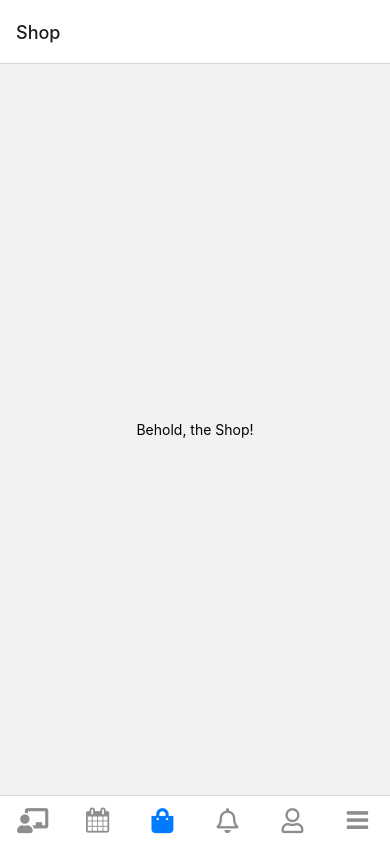
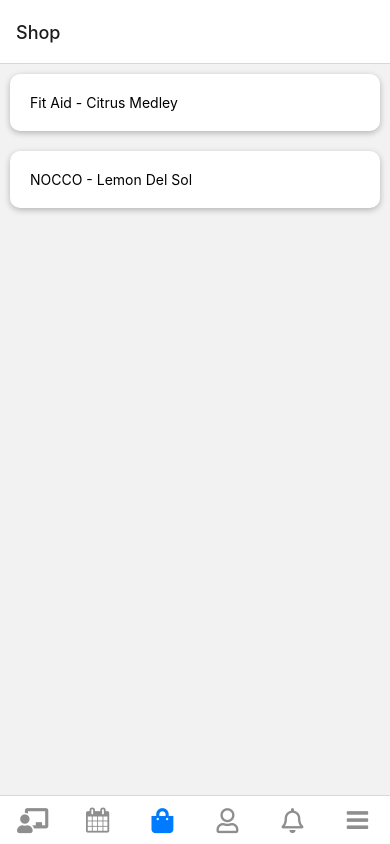
Before and after one commit to bhvalent/storm-center, a React Native app: screen /Shop in a window 390 px wide. Built offline with nearby package versions, Linux system fonts and the light colour scheme.

Commit message:
Added Pressable card and dummy data to ProductsOverview

```diff
--- a/App.js
+++ b/App.js
@@ -1,7 +1,7 @@
 import { StatusBar } from 'expo-status-bar';
 import { NavigationContainer } from '@react-navigation/native';
 
-import TabNavigator from './Navigation/TabNavigator';
+import TabNavigator from './navigation/TabNavigator';
 
 export default function App() {
   return (
--- a/Navigation/TabNavigator.js
+++ b/Navigation/TabNavigator.js
@@ -3,12 +3,12 @@
 import FontAwesomeIcon from '@expo/vector-icons/FontAwesome';
 import { createBottomTabNavigator } from '@react-navigation/bottom-tabs';
 
-import Whiteboard from '../Screens/Whiteboard';
-import Calendar from '../Screens/Calendar';
-import Shop from '../Screens/Shop';
-import Notifications from '../Screens/Notifications';
-import Profile from '../Screens/Profile';
-import Menu from '../Screens/Menu';
+import Whiteboard from '../screens/Whiteboard';
+import Calendar from '../screens/Calendar';
+import ProductsOverview from '../screens/shop/ProductsOverview';
+import Notifications from '../screens/Notifications';
+import Profile from '../screens/Profile';
+import Menu from '../screens/Menu';
 
 export default function TabNavigator({ style, ...rest }) {
   const Tab = createBottomTabNavigator();
@@ -37,11 +37,21 @@
       />
       <Tab.Screen
         name="Shop"
-        component={Shop}
+        component={ProductsOverview}
         options={{
           tabBarShowLabel: false,
           tabBarIcon: ({ color, size }) => (
             <FontAwesome5Icon name="shopping-bag" color={color} size={size} />
+          )
+        }}
+      />
+      <Tab.Screen
+        name="Profile"
+        component={Profile}
+        options={{
+          tabBarShowLabel: false,
+          tabBarIcon: ({ color, size }) => (
+            <FontAwesome5Icon name="user" color={color} size={size} />
           )
         }}
       />
@@ -52,16 +62,6 @@
           tabBarShowLabel: false,
           tabBarIcon: ({ color, size }) => (
             <FontAwesome5Icon name="bell" color={color} size={size} />
-          )
-        }}
-      />
-      <Tab.Screen
-        name="Profile"
-        component={Profile}
-        options={{
-          tabBarShowLabel: false,
-          tabBarIcon: ({ color, size }) => (
-            <FontAwesome5Icon name="user" color={color} size={size} />
           )
         }}
       />
--- a/Screens/Shop.js
+++ /dev/null
@@ -1,18 +0,0 @@
-import React from 'react'
-import { StyleSheet, Text, View } from 'react-native'
-
-export default function Shop({ style, ...rest }) {
-  return (
-    <View style={[styles.container, style]} {...rest}>
-      <Text>Behold, the Shop!</Text>
-    </View>
-  )
-}
-
-const styles = StyleSheet.create({
-  container: {
-    flex: 1,
-    alignItems: 'center',
-    justifyContent: 'center'
-  }
-})
--- /dev/null
+++ b/Screens/shop/ProductsOverview.js
@@ -0,0 +1,32 @@
+import React from 'react'
+import { Text, View, FlatList, StyleSheet, TouchableOpacity, TouchableNativeFeedback, Platform, Alert } from 'react-native'
+
+import PRODUCTS from '../../data/dummy-products'
+import PressableCard from '../../components/ui/PressableCard'
+
+export default function ProductsOverview({ style, ...rest }) {
+  const products = PRODUCTS;
+
+  const renderItem = ({ item }) => {
+    return (
+      <PressableCard style={styles.card}>
+        <View style={styles.cardContents}>
+          <Text>{item.name}</Text>
+        </View>
+      </PressableCard>
+    );
+  }
+
+  return (
+    <FlatList data={products} keyExtractor={item => item.id} renderItem={renderItem} />
+  );
+}
+
+const styles = StyleSheet.create({
+  card: {
+    margin: 10
+  },
+  cardContents: {
+    padding: 20
+  }
+})
--- /dev/null
+++ b/components/ui/PressableCard.js
@@ -0,0 +1,35 @@
+import React from 'react'
+import { StyleSheet, View, TouchableNativeFeedback, TouchableOpacity, Platform } from 'react-native'
+
+const PressableCard = props => {
+  let CardComponent = TouchableOpacity;
+  if (Platform.Version >= 21) {
+    CardComponent = TouchableNativeFeedback;
+  }
+
+  return (
+    <View style={{ ...styles.cardContainer, ...props.style }}>
+      <CardComponent onPress={props.onPress}>
+        {props.children}
+      </CardComponent>
+    </View>
+  );
+}
+
+
+const styles = StyleSheet.create({
+  cardContainer: {
+    // shadow props for iOS
+    shadowColor: 'black',
+    shadowOffset: { width: 0, height: 2 },
+    shadowRadius: 6,
+    shadowOpacity: 0.26,
+    // elevation for Android
+    elevation: 5,
+    backgroundColor: 'white',
+    borderRadius: 10,
+    overflow: 'hidden'
+  }
+})
+
+export default PressableCard;
--- /dev/null
+++ b/data/dummy-products.js
@@ -0,0 +1,20 @@
+import Product from '../models/product';
+
+const PRODUCTS = [
+  new Product(
+    'p1',
+    'Fit Aid - Citrus Medley',
+    'https://e22d0640933e3c7f8c86-34aee0c49088be50e3ac6555f6c963fb.ssl.cf2.rackcdn.com/0857886006000_CL_Syndigo_default_large.png',
+    'Sports Recovery BCAAs + Glucosamine + CoQ10 + Omega 3s',
+    2.50
+  ),
+  new Product(
+    'p2',
+    'NOCCO - Lemon Del Sol',
+    'https://www.gnc.com/dw/image/v2/BBLB_PRD/on/demandware.static/-/Sites-master-catalog-gnc/default/dw38b0c1de/hi-res/574922_web_NOCCO%20Limon%20Del%20Sol_can_Front.jpg?sw=480&sh=480&sm=fit',
+    'NOCCO Limón Del Sol was inspired by the Mediterranean coast with a refreshing taste of citrus',
+    1.99
+  )
+];
+
+export default PRODUCTS;
--- /dev/null
+++ b/models/product.js
@@ -0,0 +1,11 @@
+class Product {
+  constructor(id, name, imageUrl, description, price) {
+    this.id = id;
+    this.name = name;
+    this.imageUrl = imageUrl;
+    this.description = description;
+    this.price = price;
+  }
+};
+
+export default Product;
```
